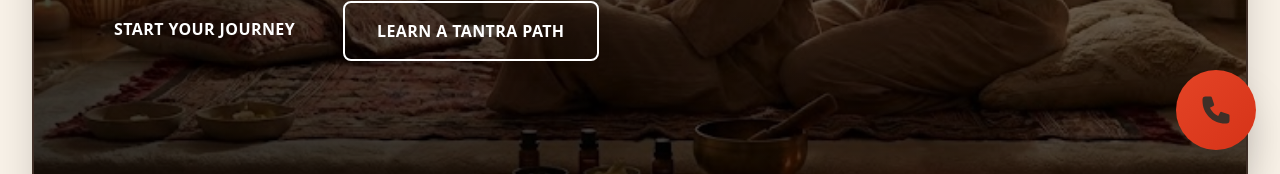
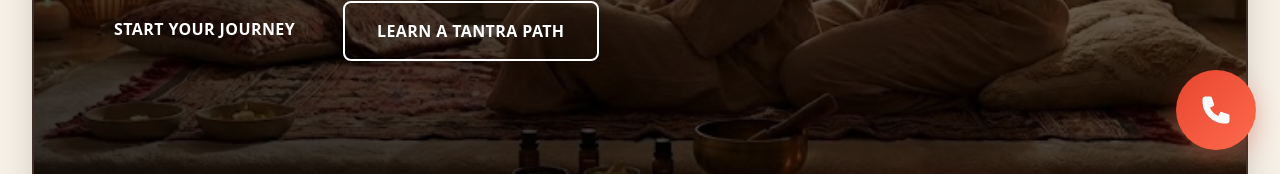
Before and after one commit to HarshalPatel1972/a1-tantra, a Next.js app: page / in a window 1280 px wide. Shown: the part 626-800 px from the top of the page. Built offline with nearby package versions, Linux system fonts and the light colour scheme; no server answers.

Commit message:
Update Call Me button: vibrant coral gradient, white icon, soft shadows, modern flat-plus UI

```diff
--- a/components/CallMeButton.tsx
+++ b/components/CallMeButton.tsx
@@ -5,27 +5,25 @@ export default function CallMeButton() {
 
   return (
     <>
-      {/* Fixed Call Button - Visible on all devices */}
+      {/* Fixed Call Button - Modern flat-plus UI */}
       <div className="fixed bottom-6 right-6 z-40">
-        {/* Main Button - Circular with professional gradient */}
+        {/* Main Button - Perfect circle with vibrant coral gradient */}
         <button
           onClick={() => window.open(`tel:${phoneNumber}`)}
           style={{
-            background: "linear-gradient(135deg, #E44426 0%, #D63318 100%)",
+            background: "linear-gradient(135deg, #E6462E 0%, #FF6A4D 100%)",
+            boxShadow: "0 8px 24px rgba(230, 70, 46, 0.3)",
           }}
-          className="relative group flex items-center justify-center w-16 h-16 md:w-20 md:h-20 rounded-full shadow-2xl hover:shadow-3xl transition-all duration-300 transform hover:scale-110"
+          className="relative flex items-center justify-center w-16 h-16 md:w-20 md:h-20 rounded-full transition-all duration-300 transform hover:scale-110 hover:shadow-2xl active:scale-95"
         >
-          {/* Phone Icon - Professional cream color */}
+          {/* Phone Icon - White for maximum contrast */}
           <svg
-            className="w-7 h-7 md:w-9 md:h-9 text-cream transition-transform duration-300 group-hover:scale-110"
+            className="w-7 h-7 md:w-9 md:h-9 text-white transition-transform duration-300 hover:scale-110"
             fill="currentColor"
             viewBox="0 0 24 24"
           >
             <path d="M3 5a2 2 0 012-2h3.28a1 1 0 01.948.684l1.498 4.493a1 1 0 01-.502 1.21l-2.257 1.13a11.042 11.042 0 005.516 5.516l1.13-2.257a1 1 0 011.21-.502l4.493 1.498a1 1 0 01.684.949V19a2 2 0 01-2 2h-1C9.716 21 3 14.284 3 6V5z" />
           </svg>
-
-          {/* Ripple Effect */}
-          <span className="absolute inset-0 rounded-full bg-cream opacity-0 group-hover:animate-ping"></span>
         </button>
       </div>
     </>
```
